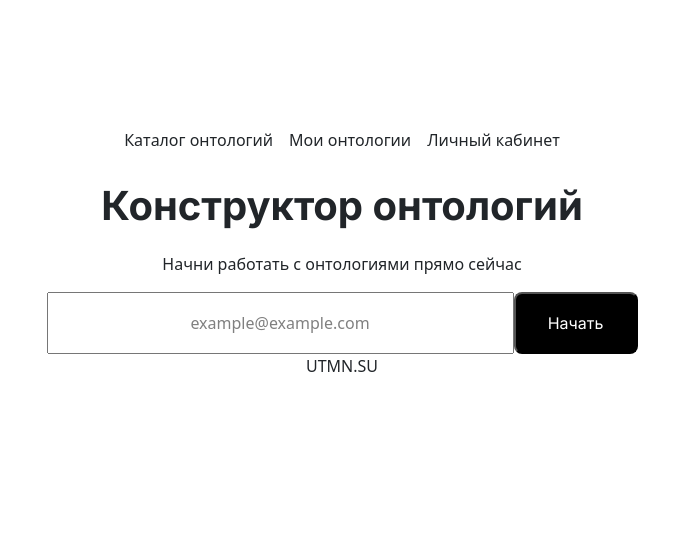
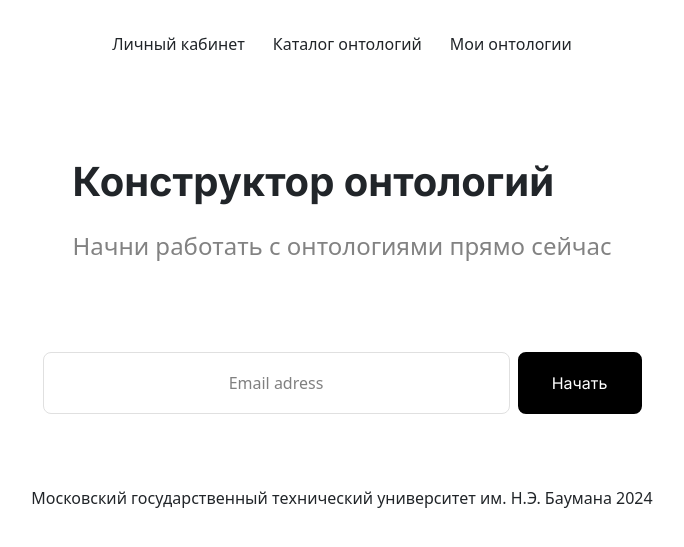
Before and after one commit to prof-master/ontology, a Django app: page / in a window 1280 px wide. Shown: the top 547 px of the page, without its empty margins (298-982 px from the left). Run offline with Django 5.2, Linux system fonts and the light colour scheme.

Commit message:
Закрпеим изменения шаблона

```diff
--- a/ontology_constructor/ontology_auth/static/ontology_auth/style_index.css
+++ b/ontology_constructor/ontology_auth/static/ontology_auth/style_index.css
@@ -17,6 +17,7 @@
 .btn_wrappr>button {
     background-color: black;
     border-radius: 8px;
+    border: black solid;
     width: 124px;
     height: 62px;
     color: white;
@@ -28,6 +29,8 @@
 .ipt_wrapper>input {
     width: 467px;
     color: gray;
+    border-radius: 8px;
+    border: #E0E0E0 solid 1px;
 }
 
 
@@ -38,16 +41,27 @@
 }
 
 .pd-64 {
-    padding-top: 64px;
+    padding-top: 32px;
+}
+
+.fs-36
+{
+    font-size: 24px;
 }
 
 input[type="email"]::-webkit-input-placeholder {
     text-align: center;
     color: gray;
+    font: 18px;
 }
 input[type="email"]::-moz-placeholder {
     text-align: center;
     color: gray;
+}
+
+
+.g-color{
+    color: #828282;
 }
 
 
--- a/ontology_constructor/ontology_auth/templates/ontology_auth/index.html
+++ b/ontology_constructor/ontology_auth/templates/ontology_auth/index.html
@@ -24,32 +24,37 @@
 <body>
 
 
-    <div class="d-flex flex-column justify-content-center align-items-center center_content p-6">
-
-        <div class="d-flex flex-row justify-content-center align-content-center">
+    <div class="d-flex flex-column justify-content-center align-items-center center_content p-4" style="gap: 72px;">
+        <!-- УБРАТЬ АТРИБУТ STYLE -->
+        <div class="d-flex flex-row justify-content-center align-content-center" style="gap: 12px;">
+            <!-- УБРАТЬ АТРИБУТ STYLE -->
+            <a class="p-2 text-decoration-none text-reset" href="{% url 'profile'%}">
+                <p class="link_wrapper_content inter-font">Личный кабинет</p>
+            </a>
             <a class="p-2 text-decoration-none text-reset" href="{% url 'auth'%}">
                 <p class="link_wrapper_content  font-change inter-font">Каталог онтологий</p>
             </a>
             <a class="p-2 text-decoration-none text-reset" href="">
                 <p class="link_wrapper_content  inter-font">Мои онтологии</p>
             </a>
-            <a class="p-2 text-decoration-none text-reset" href="">
-                <p class="link_wrapper_content inter-font">Личный кабинет</p>
-            </a>
         </div>
 
+        <div class="name_wrapper">
 
-        <div class="title_weapper inter-fz fs-1">
-            <p>Конструктор онтологий</p>
+            <div class="title_weapper inter-fz fs-1">
+                <p>Конструктор онтологий</p>
+            </div>
+
+            <div class="site_descriptio g-color">
+                <p class="fs-36">Начни работать с онтологиями прямо сейчас</p>
+            </div>
         </div>
 
-        <div class="site_descriptio">
-            <p>Начни работать с онтологиями прямо сейчас</p>
-        </div>
-        <div class="ipt_btn_wrapper d-flex flex-row justify-content-center">
+        <div class="ipt_btn_wrapper d-flex flex-row justify-content-center" style="gap: 8px;">
 
             <div class="ipt_wrapper h-auto">
-                <input class="h-100 ipt_plc" type="email" name="ipt_email" id="sha384-EVSTQN3" placeholder="example@example.com">
+                <input class="h-100 ipt_plc" type="email" name="ipt_email" id="sha384-EVSTQN3"
+                    placeholder="Email adress">
             </div>
             <div class="btn_wrappr">
                 <button>Начать</button>
@@ -57,13 +62,7 @@
 
         </div>
 
-
-
-
-
-
-
-        <div class="copyright">UTMN.SU</div>
+        <div class="copyright">Московский государственный технический университет им. Н.Э. Баумана 2024</div>
 
     </div>
 </body>
--- a/ontology_constructor/ontology_auth/views.py
+++ b/ontology_constructor/ontology_auth/views.py
@@ -18,6 +18,4 @@ def profile(request):
     return HttpResponse(template)
 
 
-
-
 # Create your views here.
--- a/ontology_constructor/ontology_constructor/urls.py
+++ b/ontology_constructor/ontology_constructor/urls.py
@@ -16,10 +16,11 @@ Including another URLconf
 """
 from django.contrib import admin
 from django.urls import path,include
-from ontology_auth.views import index,auth
+from ontology_auth.views import index,auth,profile
 urlpatterns = [
     path('admin/', admin.site.urls),
     path('',index,name='index'),
-    path('auth/',auth,name='auth')
+    path('auth/',auth,name='auth'),
+    path('profile/',profile,name='profile'),
 
 ]
```
Also changed, not shown: ontology_constructor/ontology_auth/static/ontology_auth/DmD6icUlnWE.jpg (added), ontology_constructor/ontology_auth/templates/ontology_auth/profile.html (added).
